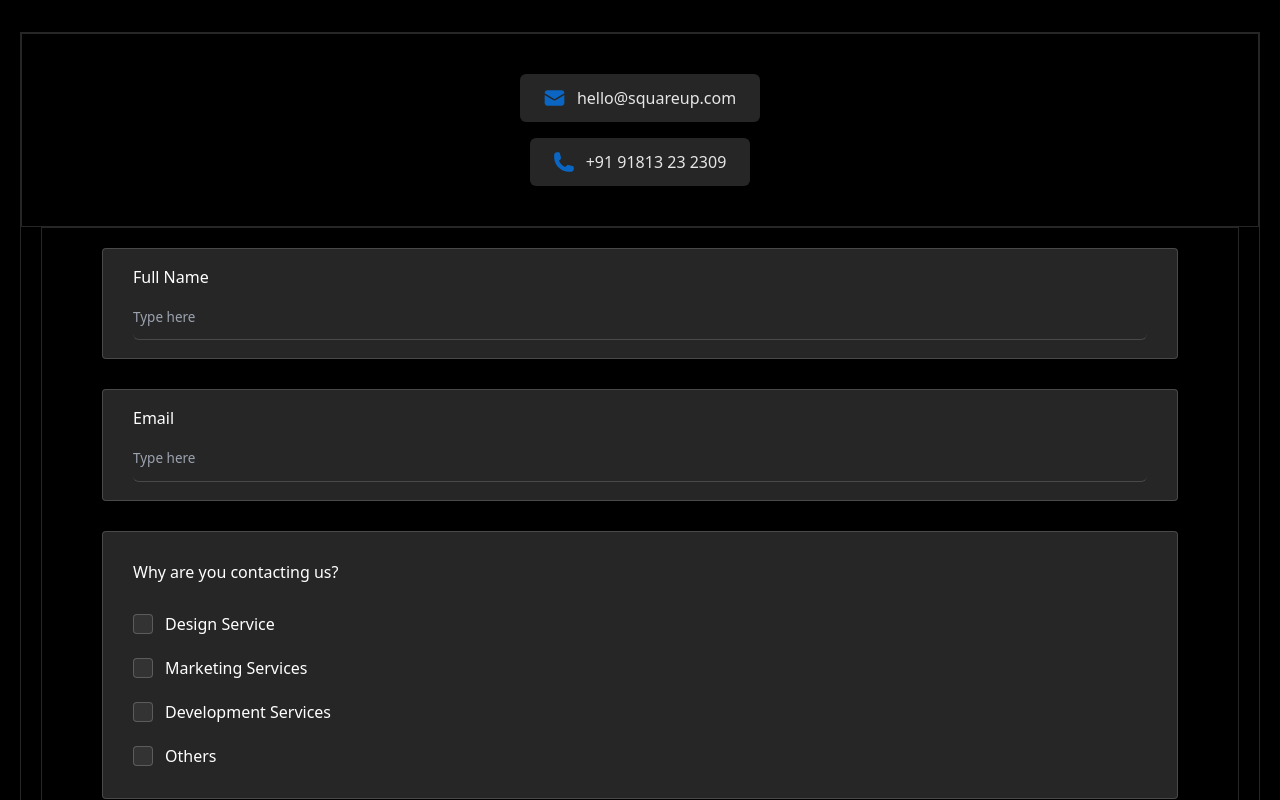
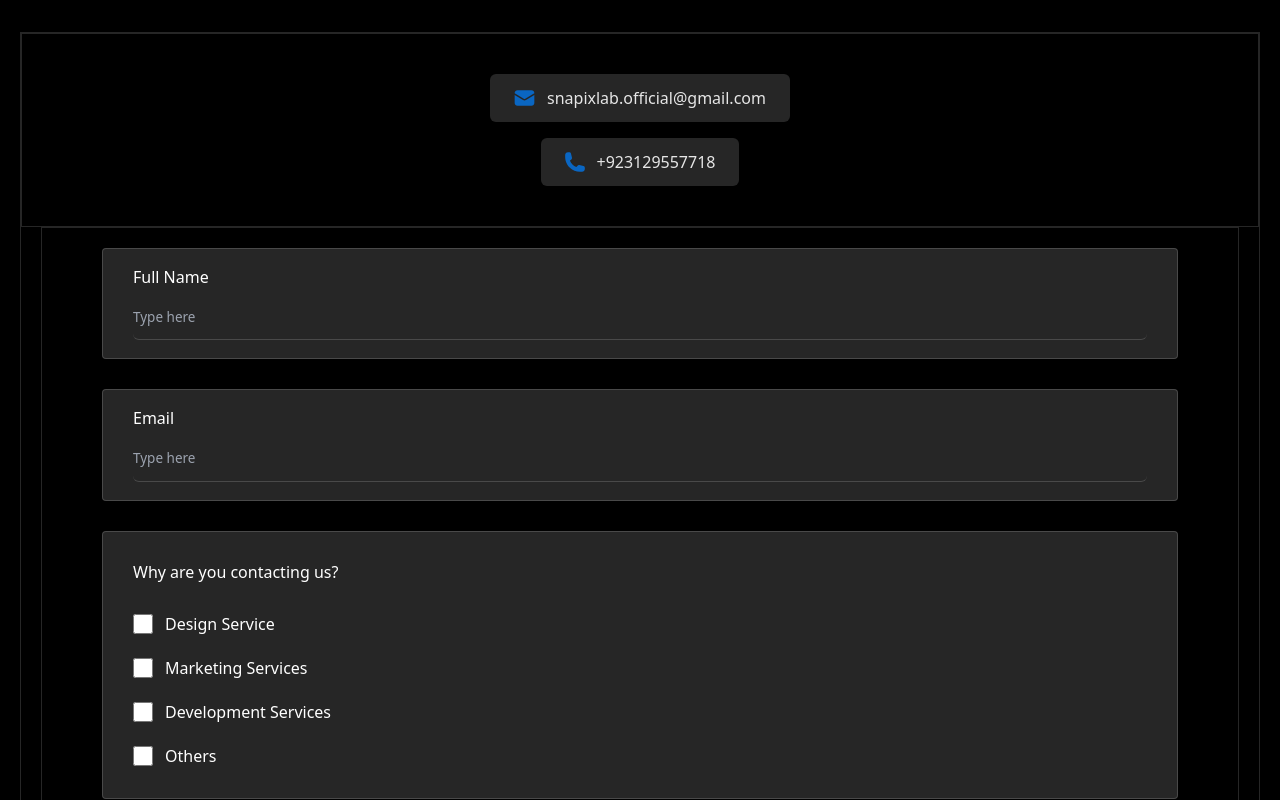
Before and after one commit to Abuzar-Sheikh/SnapixLab, a React (Vite) app: page /contact in a window 1280 px wide. Shown: the part 340-1140 px from the top of the page. Built offline with nearby package versions, Linux system fonts and the light colour scheme.

Commit message:
ah finally

```diff
--- a/src/pages/Contact.jsx
+++ b/src/pages/Contact.jsx
@@ -1,4 +1,5 @@
 import React, { useState } from "react";
+import { useNavigate } from "react-router-dom";
 import Slider from "rc-slider";
 import "rc-slider/assets/index.css";
 
@@ -15,9 +16,49 @@ import whatsapp_logo from "../assets/whatsapp_logo.png";
 
 const Contact = () => {
   const [budget, setBudget] = useState([1000, 5000]);
+  const [formData, setFormData] = useState({
+    designService: false,
+    marketingService: false,
+    developmentService: false,
+    others: false,
+  });
+
+  const navigate = useNavigate();
 
   const handleSliderChange = (values) => {
     setBudget(values);
+  };
+
+  // Handle checkbox change
+  const handleCheckboxChange = (e) => {
+    const { name, checked } = e.target;
+    setFormData((prevState) => ({
+      ...prevState,
+      [name]: checked,
+    }));
+  };
+
+  const handleSubmit = (e) => {
+    e.preventDefault();
+    const form = e.target;
+    const data = new FormData(form);
+
+    // Append the slider values
+    data.append("minBudget", budget[0]);
+    data.append("maxBudget", budget[1]);
+
+    fetch("https://formspree.io/f/myzekvqo", {
+      method: "POST",
+      body: data,
+    })
+      .then((response) => {
+        if (response.ok) {
+          navigate("/thank-you");
+        } else {
+          console.error("Form submission failed");
+        }
+      })
+      .catch((error) => console.error("Error:", error));
   };
 
   const faqData = [
@@ -94,23 +135,19 @@ const Contact = () => {
             className="bg-[#262626] px-6 py-3 rounded-md gap-3 flex items-center justify-center text-[#E6E6E6]"
           >
             <img src={mail} alt="" />
-            hello@squareup.com
+            snapixlab.official@gmail.com
           </a>
           <a
             href=""
             className="bg-[#262626] px-6 py-3 gap-3 rounded-md flex items-center justify-center text-[#E6E6E6]"
           >
             <img src={phone} alt="" />
-            +91 91813 23 2309
+            +923129557718
           </a>
         </div>
 
         <div className="sm:pt-[80px] pt-[20px] mx-[20px] lg:mx-[200px] pb-[20px] md:p-[60px] border border-[#262626] border-[0.75px]">
-          <form
-            action="https://formspree.io/f/myzekvqo"
-            method="POST"
-            className="space-y-[30px]"
-          >
+          <form onSubmit={handleSubmit} className="space-y-[30px]">
             {/* Full Name and Email */}
             <div className="grid grid-cols-1 md:grid-cols-2 gap-[30px]">
               <div className="bg-[#262626] border border-[#98989A]/30 border-[0.75px] rounded px-[30px] py-[18px] gap-[15px]">
@@ -145,25 +182,31 @@ const Contact = () => {
               <div className="grid grid-cols-1 sm:grid-cols-2 gap-[20px]">
                 <label className="flex items-center space-x-3">
                   <input
-                    name="design service"
+                    name="designService"
                     type="checkbox"
-                    className="w-[20px] h-[20px] appearance-none bg-[#333333] border-[#98989A]/40 border-[0.75px] rounded"
+                    checked={formData.designService}
+                    onChange={handleCheckboxChange}
+                    className="w-[20px] h-[20px] bg-[#333333] border-[#98989A]/40 border-[0.75px] rounded"
                   />
                   <span className="text-white">Design Service</span>
                 </label>
                 <label className="flex items-center space-x-3">
                   <input
-                    name="marketting service"
+                    name="marketingService"
                     type="checkbox"
-                    className="w-[20px] h-[20px] appearance-none bg-[#333333] border-[#98989A]/40 border-[0.75px] rounded"
+                    checked={formData.marketingService}
+                    onChange={handleCheckboxChange}
+                    className="w-[20px] h-[20px] bg-[#333333] border-[#98989A]/40 border-[0.75px] rounded"
                   />
                   <span className="text-white">Marketing Services</span>
                 </label>
                 <label className="flex items-center space-x-3">
                   <input
-                    name="developement service"
+                    name="developmentService"
                     type="checkbox"
-                    className="w-[20px] h-[20px] appearance-none bg-[#333333] border-[#98989A]/40 border-[0.75px] rounded"
+                    checked={formData.developmentService}
+                    onChange={handleCheckboxChange}
+                    className="w-[20px] h-[20px] bg-[#333333] border-[#98989A]/40 border-[0.75px] rounded"
                   />
                   <span className="text-white">Development Services</span>
                 </label>
@@ -171,7 +214,9 @@ const Contact = () => {
                   <input
                     name="others"
                     type="checkbox"
-                    className="w-[20px] h-[20px] appearance-none bg-[#333333] border-[#98989A]/40 border-[0.75px] rounded"
+                    checked={formData.others}
+                    onChange={handleCheckboxChange}
+                    className="w-[20px] h-[20px] bg-[#333333] border-[#98989A]/40 border-[0.75px] rounded"
                   />
                   <span className="text-white">Others</span>
                 </label>
@@ -181,7 +226,7 @@ const Contact = () => {
             {/* Budget Section */}
             <div className="bg-[#262626] border border-[#98989A]/30 border-[0.75px] rounded p-[30px] space-y-[10px]">
               <div className="block mb-2 font-medium text-[16px] text-sm text-white">
-                Your Budget{" "}
+                Your Budget
               </div>
               <p className="text-gray-400 pb-[30px]">
                 Slide to indicate your budget range
```
